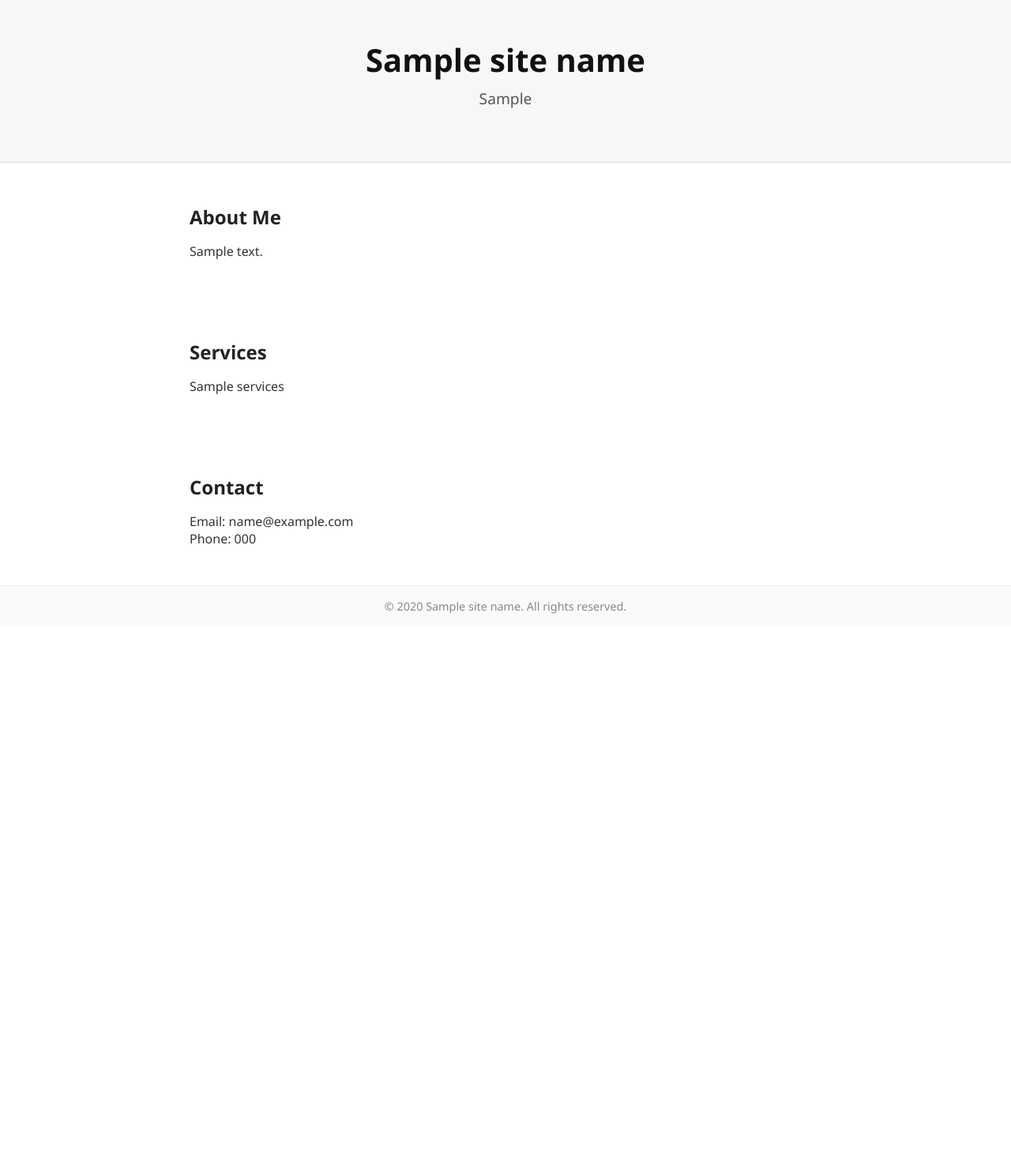
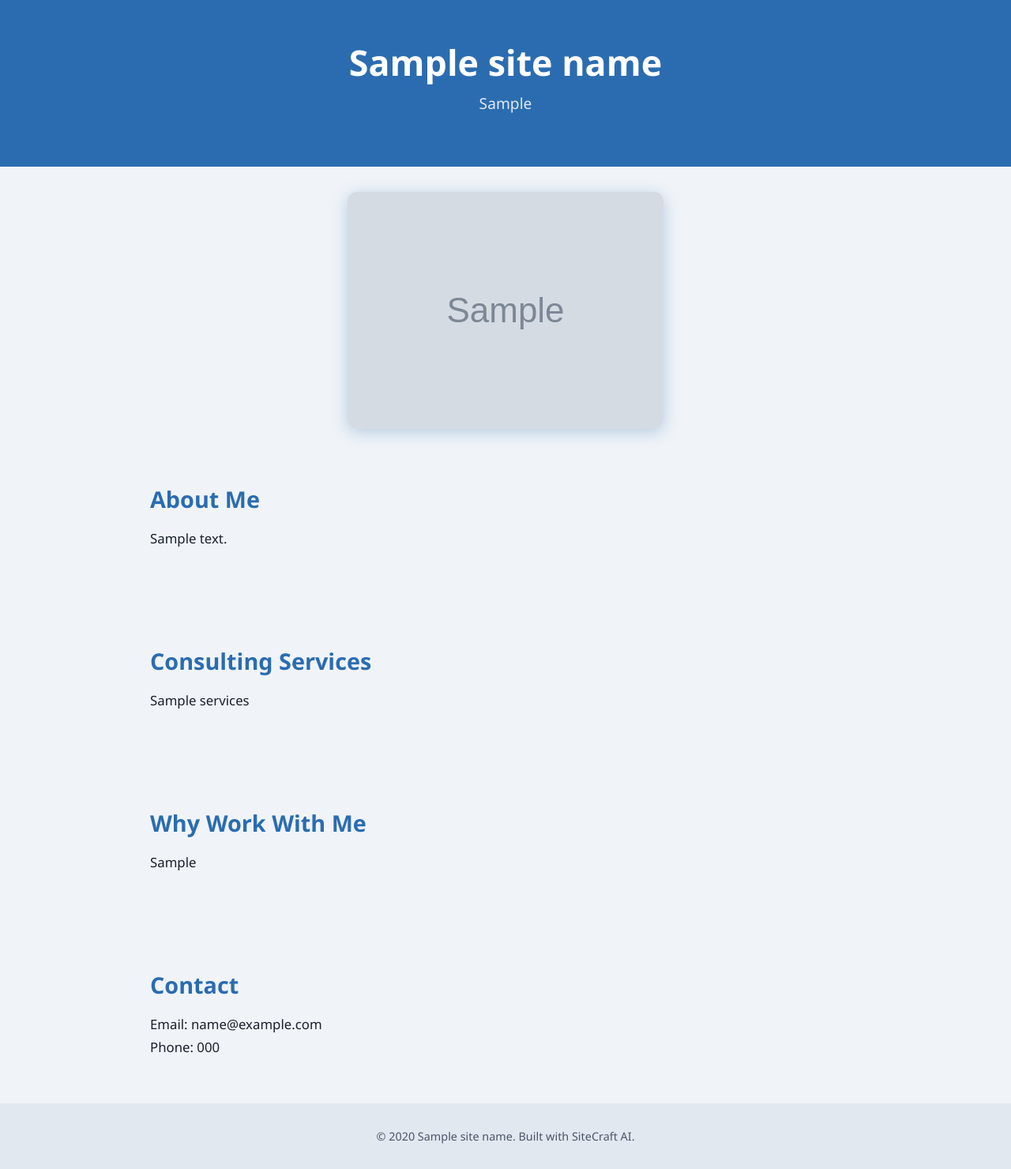
Before and after one commit to chehanvey-ctrl/sitecraft-backend, a Python web app: template templates/clean_consultant_portfolio.html in a window 1280 px wide. Shown: the whole page at 79% size. Before the commit the page ends 777 px from the top, so only its background shows below. Run offline with Jinja, Linux system fonts and the light colour scheme; the template is opened without the code that fills it: most values are stand-ins (such as "Sample title", 1, 10 or a date in 2020); grey boxes marked "Sample" are stand-in pictures.

Commit message:
Update clean_consultant_portfolio.html

```diff
--- a/templates/clean_consultant_portfolio.html
+++ b/templates/clean_consultant_portfolio.html
@@ -6,51 +6,64 @@
   <title>{{ site_name }}</title>
   <style>
     body {
+      margin: 0;
       font-family: 'Segoe UI', Tahoma, Geneva, Verdana, sans-serif;
-      margin: 0;
-      padding: 0;
-      background-color: #ffffff;
-      color: #333333;
+      background-color: #f0f4f8;
+      color: #1a202c;
     }
 
     header {
-      background-color: #f7f7f7;
+      background-color: #2b6cb0;
       padding: 3rem 2rem;
       text-align: center;
-      border-bottom: 1px solid #ddd;
+      color: #ffffff;
     }
 
     header h1 {
+      font-size: 2.8rem;
       margin: 0;
-      font-size: 2.5rem;
-      color: #111;
     }
 
     header p {
       margin-top: 0.5rem;
       font-size: 1.2rem;
-      color: #555;
+      color: #e3e8f0;
+    }
+
+    .ai-image {
+      text-align: center;
+      margin-top: 2rem;
+    }
+
+    .ai-image img {
+      max-width: 90%;
+      border-radius: 12px;
+      box-shadow: 0 4px 20px rgba(43, 108, 176, 0.3);
     }
 
     section {
-      padding: 2rem;
-      max-width: 800px;
+      padding: 2.5rem 2rem;
+      max-width: 900px;
       margin: auto;
     }
 
     section h2 {
-      font-size: 1.5rem;
+      font-size: 1.8rem;
+      color: #2b6cb0;
       margin-bottom: 1rem;
-      color: #222;
+    }
+
+    section p {
+      font-size: 1.05rem;
+      line-height: 1.7;
     }
 
     footer {
       text-align: center;
-      padding: 1rem;
+      padding: 2rem;
+      background-color: #e2e8f0;
       font-size: 0.9rem;
-      color: #888;
-      background-color: #fafafa;
-      border-top: 1px solid #eee;
+      color: #4a5568;
     }
   </style>
 </head>
@@ -61,24 +74,32 @@
     <p>{{ site_tagline }}</p>
   </header>
 
+  <div class="ai-image">
+    <img src="{{ ai_image_url }}" alt="AI-generated visual for consultant">
+  </div>
+
   <section>
     <h2>About Me</h2>
     <p>{{ about_us }}</p>
   </section>
 
   <section>
-    <h2>Services</h2>
+    <h2>Consulting Services</h2>
     <p>{{ services }}</p>
   </section>
 
   <section>
+    <h2>Why Work With Me</h2>
+    <p>{{ value_proposition }}</p>
+  </section>
+
+  <section>
     <h2>Contact</h2>
-    <p>Email: {{ contact_email }}<br/>
-    Phone: {{ contact_phone }}</p>
+    <p>Email: {{ contact_email }}<br/>Phone: {{ contact_phone }}</p>
   </section>
 
   <footer>
-    © {{ year }} {{ site_name }}. All rights reserved.
+    © {{ year }} {{ site_name }}. Built with SiteCraft AI.
   </footer>
 
 </body>
```
